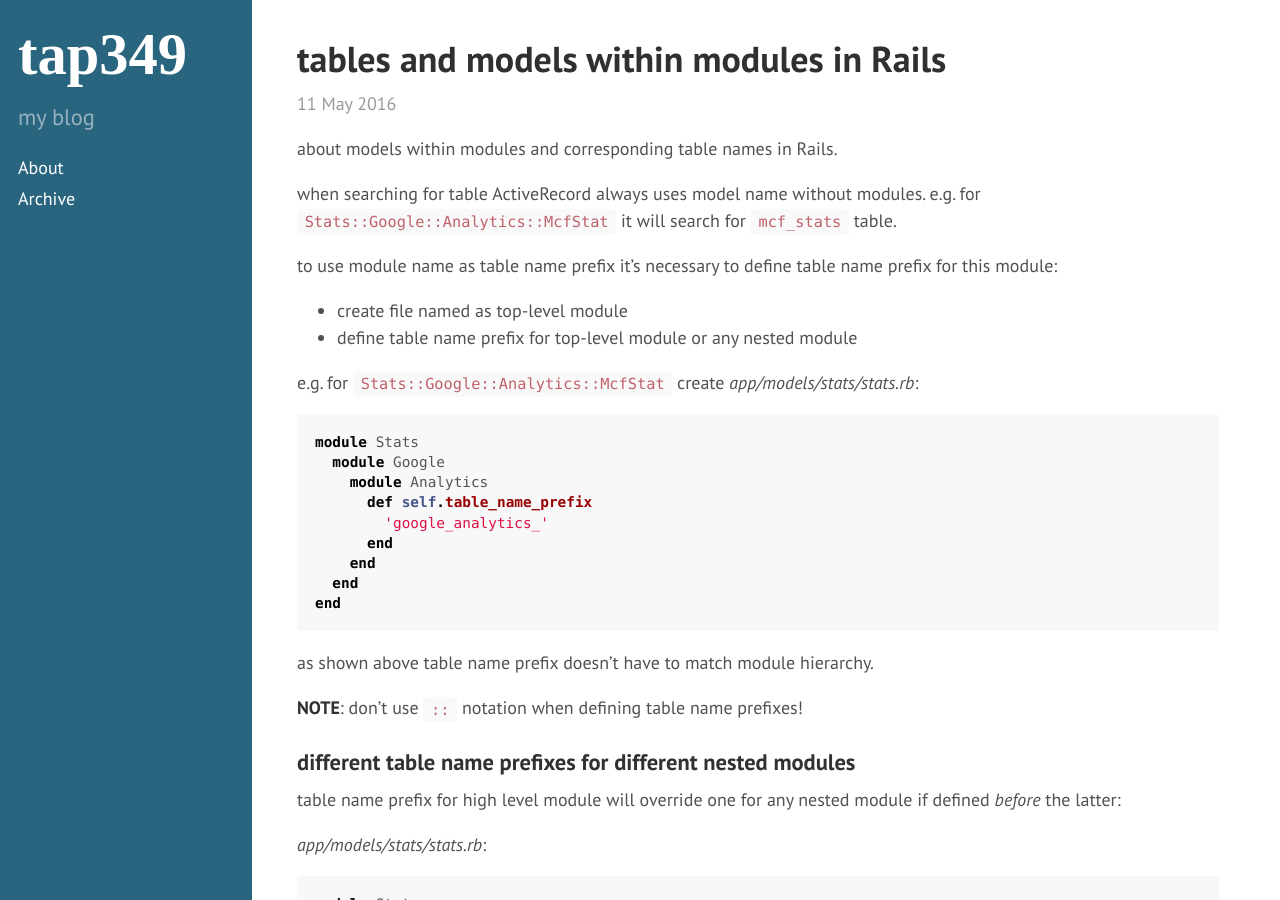
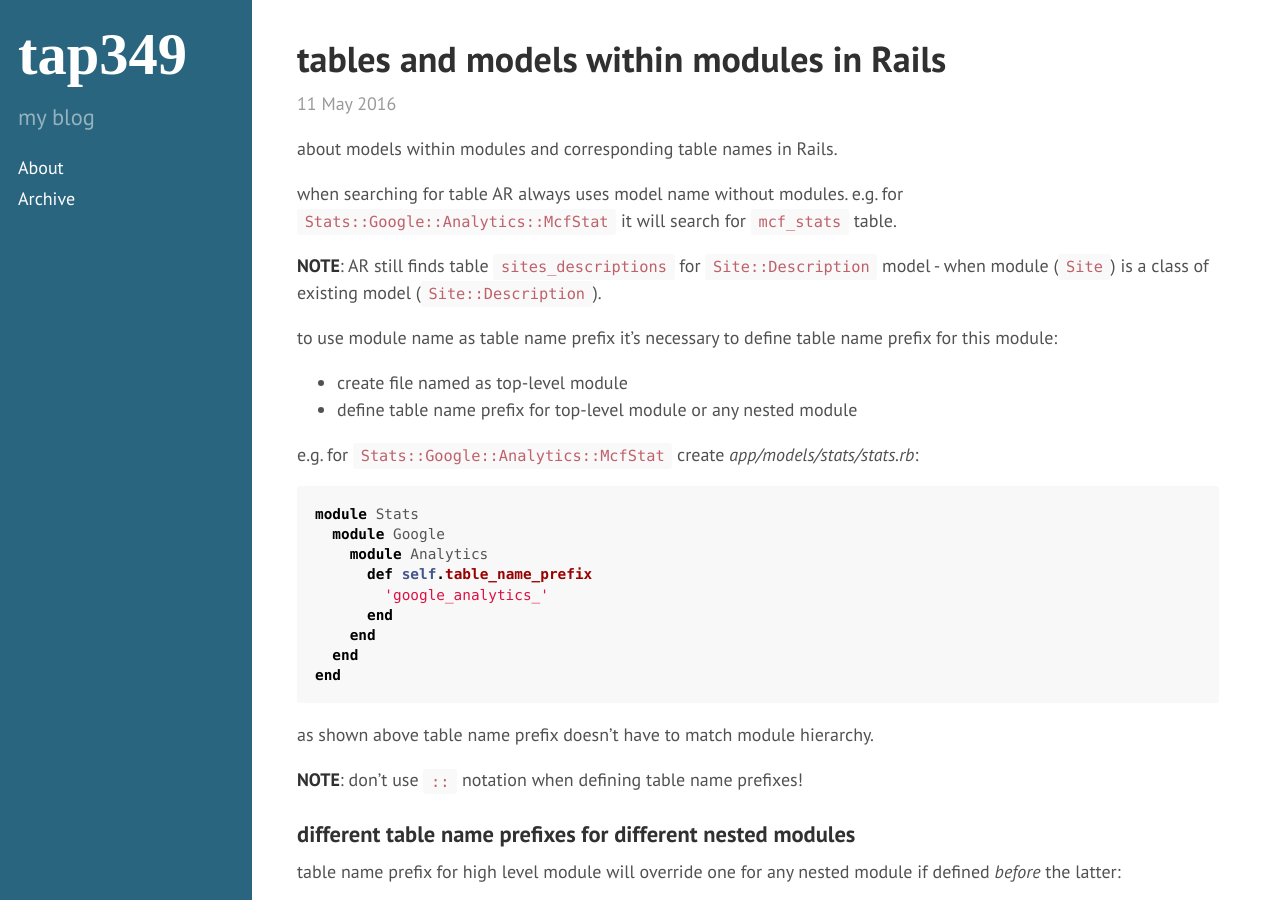
Before and after one commit to tap349/tap349.github.io, a Jekyll site: the page built from _posts/2016-05-11-tables-and-models-within-modules-in-rails.md, in a window 1280 px wide and 900 px high. Built offline with Jekyll 4.4.1, drawn with Linux system fonts in a browser that asks for light colours.

Commit message:
update 2016-05-19_09:28:07

```diff
--- a/_posts/2016-05-11-tables-and-models-within-modules-in-rails.md
+++ b/_posts/2016-05-11-tables-and-models-within-modules-in-rails.md
@@ -10,8 +10,11 @@ about models within modules and corresponding table names in Rails.
 
 <!-- more -->
 
-when searching for table ActiveRecord always uses model name without modules.
+when searching for table AR always uses model name without modules.
 e.g. for `Stats::Google::Analytics::McfStat` it will search for `mcf_stats` table.
+
+**NOTE**: AR still finds table `sites_descriptions` for `Site::Description` model -
+          when module (`Site`) is a class of existing model (`Site::Description`).
 
 to use module name as table name prefix it's necessary to define
 table name prefix for this module:
```
